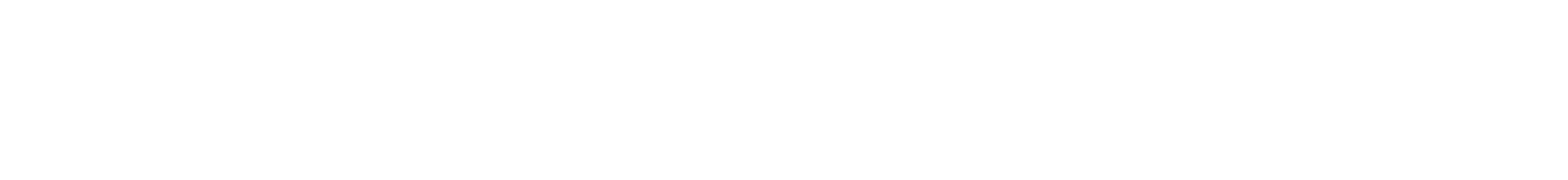
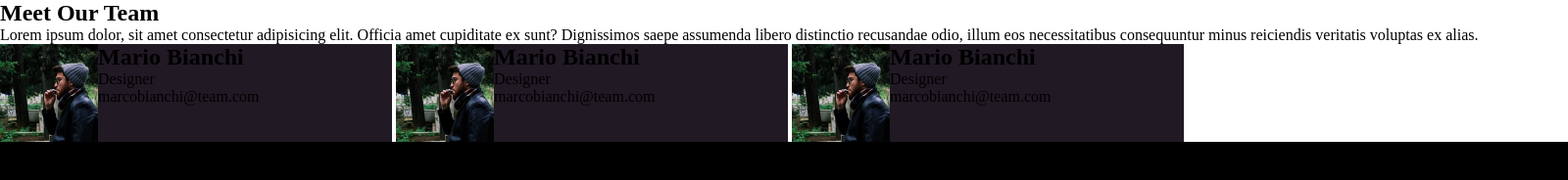
Before and after one commit to GioGio4/html-css-float-cards, a plain HTML site: page index.html in a window 1280 px wide. Shown: the whole page at 98% size, 1600 px wide, since content can reach past the window. Drawn offline with Linux system fonts and the light colour scheme.

Commit message:
add structure + first cards created + css style

```diff
--- a/css/style.css
+++ b/css/style.css
@@ -1,7 +1,47 @@
         /* CSS Reset */
 
-*{
+* {
     margin: 0;
     padding: 0;
     box-sizing: border-box;
 }
+
+/* Utils */
+
+.container{
+    width: 1600px;
+    background-color: white;
+    margin: 0 auto;
+}
+
+
+
+img{
+    float: left;
+    height: 100px;
+}
+
+
+
+
+
+
+.cards{
+
+    background-color:rgb(33, 25, 36);
+    width: calc(100% / 3);
+    height: 100px;
+    max-width:400px;
+    display:inline-block;
+
+
+
+
+}
+/* Body */
+
+body {
+    background-color: black;
+}
+
+/* Main */
--- a/index.html
+++ b/index.html
@@ -5,8 +5,63 @@
     <meta http-equiv="X-UA-Compatible" content="IE=edge">
     <meta name="viewport" content="width=device-width, initial-scale=1.0">
     <title>Document</title>
+
+    <link rel="stylesheet" href="./css/style.css">
 </head>
+
 <body>
 
+    <header>
+            <!-- No Header -->
+    </header>
+
+    <main>
+
+        <div class="container">
+
+
+
+                <section >
+
+                    <h1>Meet Our Team</h1>
+                    <p>Lorem ipsum dolor, sit amet consectetur adipisicing elit. Officia amet cupiditate ex sunt? Dignissimos saepe assumenda libero distinctio recusandae odio, illum eos necessitatibus consequuntur minus reiciendis veritatis voluptas ex alias.
+                    </p>
+
+                    <div >
+                        <div class="cards">
+                            <img src="./img/male1.png" alt="male1">
+                            <h2>Mario Bianchi</h2>
+                            <p>Designer</p>
+                            <p>marcobianchi@team.com</p>
+                        </div>
+
+                        <div class="cards">
+                            <img src="./img/male1.png" alt="male1">
+                            <h2>Mario Bianchi</h2>
+                            <p>Designer</p>
+                            <p>marcobianchi@team.com</p>
+                        </div>
+
+                        <div class="cards">
+                            <img src="./img/male1.png" alt="male1">
+                            <h2>Mario Bianchi</h2>
+                            <p>Designer</p>
+                            <p>marcobianchi@team.com</p>
+                        </div>
+
+                    </div>
+
+
+                </section>
+
+
+
+
+        </div>
+
+
+    </main>
+
 </body>
+
 </html>
```
Also changed, not shown: img/male1.png (added).
